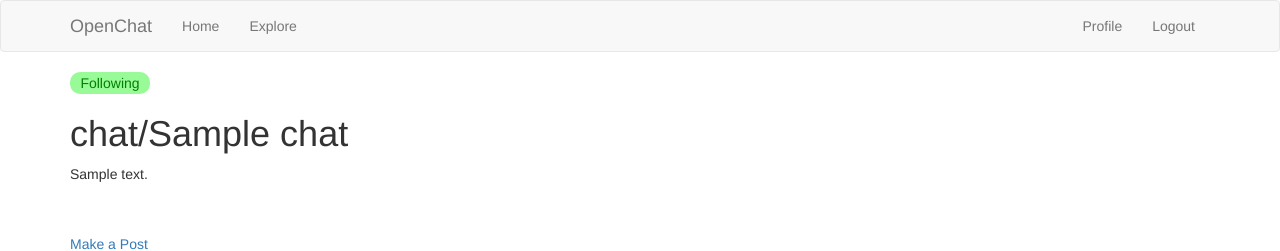
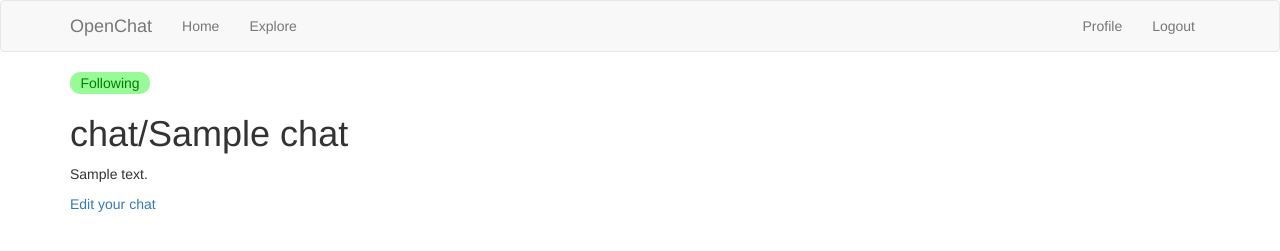
Before and after one commit to jpsank/openchat, a Flask app: a page that uses app/templates/base.html in a window 1280 px wide. Shown: the top 251 px of the page. Run offline with Flask 2, Linux system fonts and the light colour scheme; a user stored in the database is signed in; tables that the repository leaves empty hold one stand-in row (values such as "Sample post"); some libraries are stand-ins or nearby versions.

Commit message:
users now able to edit chats they created; refactored function names

```diff
--- a/app/main/forms.py
+++ b/app/main/forms.py
@@ -45,3 +45,8 @@ class ChatForm(FlaskForm):
     name = StringField('Create a new chat', validators=[DataRequired()])
     about = TextAreaField('Description', validators=[DataRequired()])
     submit = SubmitField('Submit')
+
+
+class EditChatForm(FlaskForm):
+    about = TextAreaField('Description', validators=[DataRequired()])
+    submit = SubmitField('Submit')
--- a/app/main/routes.py
+++ b/app/main/routes.py
@@ -4,7 +4,7 @@ from flask import render_template, flash, redirect, url_for, request, g, \
 from flask_login import current_user, login_required
 from app import db
 from sqlalchemy import func
-from app.main.forms import EditProfileForm, PostForm, ChatForm, CommentForm
+from app.main.forms import EditProfileForm, PostForm, ChatForm, CommentForm, EditChatForm
 from app.models import User, Post, Image, Chat, Comment, followers
 from app.main import bp
 from app import Config, images
@@ -42,7 +42,7 @@ def explore():
         db.session.add(new_chat)
         db.session.commit()
         flash('Your chat is now live!')
-        return redirect(url_for('main.chat', name=new_chat.name))
+        return redirect(url_for('main.show_chat', name=new_chat.name))
 
     page = request.args.get('page', 1, type=int)
     chats = Chat.query.paginate(page, current_app.config['CHATS_PER_PAGE'], False)
@@ -56,15 +56,15 @@ def explore():
 
 @bp.route('/chat/<name>', methods=['GET', 'POST'])
 @login_required
-def chat(name):
-    the_chat = Chat.query.filter_by(name=name).first_or_404()
+def show_chat(name):
+    chat = Chat.query.filter_by(name=name).first_or_404()
 
     page = request.args.get('page', 1, type=int)
-    posts = Post.query.filter_by(chat=the_chat).order_by(Post.created_at.desc())\
+    posts = Post.query.filter_by(chat=chat).order_by(Post.created_at.desc())\
         .paginate(page, current_app.config['POSTS_PER_PAGE'], False)
-    next_url = url_for('main.chat', name=name, page=posts.next_num) if posts.has_next else None
-    prev_url = url_for('main.chat', name=name, page=posts.prev_num) if posts.has_prev else None
-    return render_template('chat.html', title=the_chat.name, chat=the_chat,
+    next_url = url_for('main.show_chat', name=name, page=posts.next_num) if posts.has_next else None
+    prev_url = url_for('main.show_chat', name=name, page=posts.prev_num) if posts.has_prev else None
+    return render_template('chat.html', title=chat.name, chat=chat,
                            posts=posts.items, next_url=next_url, prev_url=prev_url)
 
 
@@ -85,45 +85,45 @@ def make_post(chat_name):
         db.session.add(new_post)
         db.session.commit()
         flash('Your post is now live!')
-        return redirect(url_for('main.chat', name=chat_name))
+        return redirect(url_for('main.show_chat', name=chat_name))
     return render_template('make_post.html', title="New Post", form=form)
 
 
 @bp.route('/post/<id>', methods=['GET', 'POST'])
 @login_required
-def post(id):
-    the_post = Post.query.filter_by(id=id).first_or_404()
+def show_post(id):
+    post = Post.query.filter_by(id=id).first_or_404()
 
     form = CommentForm()
     if form.validate_on_submit():
         comment = Comment(body=form.body.data, author=current_user)
-        comment.post = the_post
+        comment.post = post
         db.session.add(comment)
         db.session.commit()
         flash('Your comment is now live!')
-        return redirect(url_for('main.post', id=id))
+        return redirect(url_for('main.show_post', id=id))
 
     page = request.args.get('page', 1, type=int)
     comments = Comment.query.filter_by(post_id=id).order_by(Comment.created_at.desc())\
         .paginate(page, current_app.config['COMMENTS_PER_PAGE'], False)
-    next_url = url_for('main.post', id=id, page=comments.next_num) if comments.has_next else None
-    prev_url = url_for('main.chat', id=id, page=comments.prev_num) if comments.has_prev else None
-    return render_template('post.html', title=the_post.title, post=the_post,
+    next_url = url_for('main.show_post', id=id, page=comments.next_num) if comments.has_next else None
+    prev_url = url_for('main.show_chat', id=id, page=comments.prev_num) if comments.has_prev else None
+    return render_template('post.html', title=post.title, post=post,
                            comments=comments.items, next_url=next_url, prev_url=prev_url,
                            form=form)
 
 
 @bp.route('/user/<username>')
-def user(username):
-    u = User.query.filter_by(username=username).first_or_404()
+def show_user(username):
+    user = User.query.filter_by(username=username).first_or_404()
 
     page = request.args.get('page', 1, type=int)
-    posts = Post.query.filter_by(author=u).order_by(Post.created_at.desc()) \
+    posts = Post.query.filter_by(author=user).order_by(Post.created_at.desc()) \
         .paginate(page, current_app.config['POSTS_PER_PAGE'], False)
-    next_url = url_for('main.user', username=username, page=posts.next_num) if posts.has_next else None
-    prev_url = url_for('main.user', username=username, page=posts.prev_num) if posts.has_prev else None
+    next_url = url_for('main.show_user', username=username, page=posts.next_num) if posts.has_next else None
+    prev_url = url_for('main.show_user', username=username, page=posts.prev_num) if posts.has_prev else None
 
-    return render_template('user.html', user=u,
+    return render_template('user.html', user=user,
                            posts=posts.items, next_url=next_url, prev_url=prev_url,
                            include_chat=True)
 
@@ -137,7 +137,7 @@ def edit_profile():
         current_user.about_me = form.about_me.data
         db.session.commit()
         flash('Your changes have been saved.')
-        return redirect(url_for('main.user', username=current_user.username))
+        return redirect(url_for('main.show_user', username=current_user.username))
     elif request.method == 'GET':
         form.username.data = current_user.username
         form.about_me.data = current_user.about_me
@@ -155,7 +155,7 @@ def follow(name):
     current_user.follow(the_chat)
     db.session.commit()
     flash('You followed chat/{}!'.format(name))
-    return redirect(request.referrer or url_for('main.chat', name=name))
+    return redirect(request.referrer or url_for('main.show_chat', name=name))
 
 
 @bp.route('/unfollow/<name>')
@@ -168,7 +168,7 @@ def unfollow(name):
     current_user.unfollow(the_chat)
     db.session.commit()
     flash('You stopped following chat/{}.'.format(name))
-    return redirect(request.referrer or url_for('main.chat', name=name))
+    return redirect(request.referrer or url_for('main.show_chat', name=name))
 
 
 @bp.route('/like/<post_id>')
@@ -181,7 +181,7 @@ def like(post_id):
     current_user.like(the_post)
     db.session.commit()
     flash('You liked the post!')
-    return redirect(request.referrer or url_for('main.post', id=post_id))
+    return redirect(request.referrer or url_for('main.show_post', id=post_id))
 
 
 @bp.route('/unlike/<post_id>')
@@ -194,4 +194,22 @@ def unlike(post_id):
     current_user.unlike(the_post)
     db.session.commit()
     flash('You unliked the post!')
-    return redirect(request.referrer or url_for('main.post', id=post_id))
+    return redirect(request.referrer or url_for('main.show_post', id=post_id))
+
+
+# Editing chats
+
+@bp.route('/edit_chat/<name>', methods=['GET', 'POST'])
+@login_required
+def edit_chat(name):
+    chat = current_user.chats.filter_by(name=name).first_or_404()
+    form = EditChatForm()
+    if form.validate_on_submit():
+        chat.about = form.about.data
+        db.session.commit()
+        flash('Your changes have been saved.')
+        return redirect(url_for('main.show_chat', name=chat.name))
+    elif request.method == 'GET':
+        form.about.data = chat.about
+    return render_template('edit_chat.html', title=f'Edit chat/{chat.name}', chat=chat,
+                           form=form)
--- a/app/templates/_chat.html
+++ b/app/templates/_chat.html
@@ -8,7 +8,7 @@
                 {% endif %}
             </td>
             <td>
-                <a href="{{ url_for('main.chat', name=chat.name) }}">
+                <a href="{{ url_for('main.show_chat', name=chat.name) }}">
                     chat/{{ chat.name }}
                 </a>
                 {{ chat.followed_by.count() }} followers
--- a/app/templates/_comment.html
+++ b/app/templates/_comment.html
@@ -1,12 +1,12 @@
     <table class="table table-hover">
         <tr>
             <td width="70px">
-                <a href="{{ url_for('main.user', username=comment.author.username) }}">
+                <a href="{{ url_for('main.show_user', username=comment.author.username) }}">
                     <img alt src="{{ comment.author.avatar(70) }}" />
                 </a>
             </td>
             <td>
-                <a href="{{ url_for('main.user', username=comment.author.username) }}">
+                <a href="{{ url_for('main.show_user', username=comment.author.username) }}">
                     {{ comment.author.username }}
                 </a>
                 commented {{ moment(comment.created_at).fromNow() }}:
--- a/app/templates/_post.html
+++ b/app/templates/_post.html
@@ -1,4 +1,4 @@
-    <a class='custom-link' href="{{ url_for('main.post', id=post.id) }}">
+    <a class='custom-link' href="{{ url_for('main.show_post', id=post.id) }}">
     <table class="table table-hover">
         <tr>
             <td width="50px">
@@ -9,16 +9,16 @@
                 {% endif %}
             </td>
             <td width="50px">
-                <a href="{{ url_for('main.user', username=post.author.username) }}">
+                <a href="{{ url_for('main.show_user', username=post.author.username) }}">
                     <img alt src="{{ post.author.avatar(50) }}" />
                 </a>
             </td>
             <td>
-                <a href="{{ url_for('main.user', username=post.author.username) }}">
+                <a href="{{ url_for('main.show_user', username=post.author.username) }}">
                     {{ post.author.username }}
                 </a>
                 {% if include_chat %}
-                    in <a href="{{ url_for('main.chat', name=post.chat.name) }}">chat/{{ post.chat.name }}</a>
+                    in <a href="{{ url_for('main.show_chat', name=post.chat.name) }}">chat/{{ post.chat.name }}</a>
                 {% endif %}
                 posted {{ moment(post.created_at).fromNow() }}:
                 <br>
--- a/app/templates/base.html
+++ b/app/templates/base.html
@@ -30,7 +30,7 @@
                     {% if current_user.is_anonymous %}
                     <li><a href="{{ url_for('auth.login') }}">Login</a></li>
                     {% else %}
-                    <li><a href="{{ url_for('main.user', username=current_user.username) }}">Profile</a></li>
+                    <li><a href="{{ url_for('main.show_user', username=current_user.username) }}">Profile</a></li>
                     <li><a href="{{ url_for('auth.logout') }}">Logout</a></li>
                     {% endif %}
                 </ul>
--- a/app/templates/chat.html
+++ b/app/templates/chat.html
@@ -10,6 +10,10 @@
 
     <h1>chat/{{ chat.name }}</h1>
     <p>{{ chat.about }}</p>
+
+    {% if current_user == chat.creator %}
+    <p><a href="{{ url_for('main.edit_chat', name=chat.name) }}">Edit your chat</a></p>
+    {% endif %}
 
     <br><br>
     <a href="{{ url_for('main.make_post', chat_name=chat.name) }}">Make a Post</a>
--- a/app/templates/post.html
+++ b/app/templates/post.html
@@ -3,13 +3,13 @@
 
 {% block app_content %}
 
-    <a class='nounderline' href="{{ url_for('main.user', username=post.author.username) }}">
+    <a class='nounderline' href="{{ url_for('main.show_user', username=post.author.username) }}">
         <img alt src="{{ post.author.avatar(25) }}" />
     </a>
-    <a href="{{ url_for('main.user', username=post.author.username) }}">
+    <a href="{{ url_for('main.show_user', username=post.author.username) }}">
         {{ post.author.username }}
     </a>
-    in <a href="{{ url_for('main.chat', name=post.chat.name) }}">chat/{{ post.chat.name }}</a>
+    in <a href="{{ url_for('main.show_chat', name=post.chat.name) }}">chat/{{ post.chat.name }}</a>
     posted {{ moment(post.created_at).fromNow() }}:
 
     <br><br>
```
Also changed, not shown: app/templates/edit_chat.html (added, +11 -0 lines).
